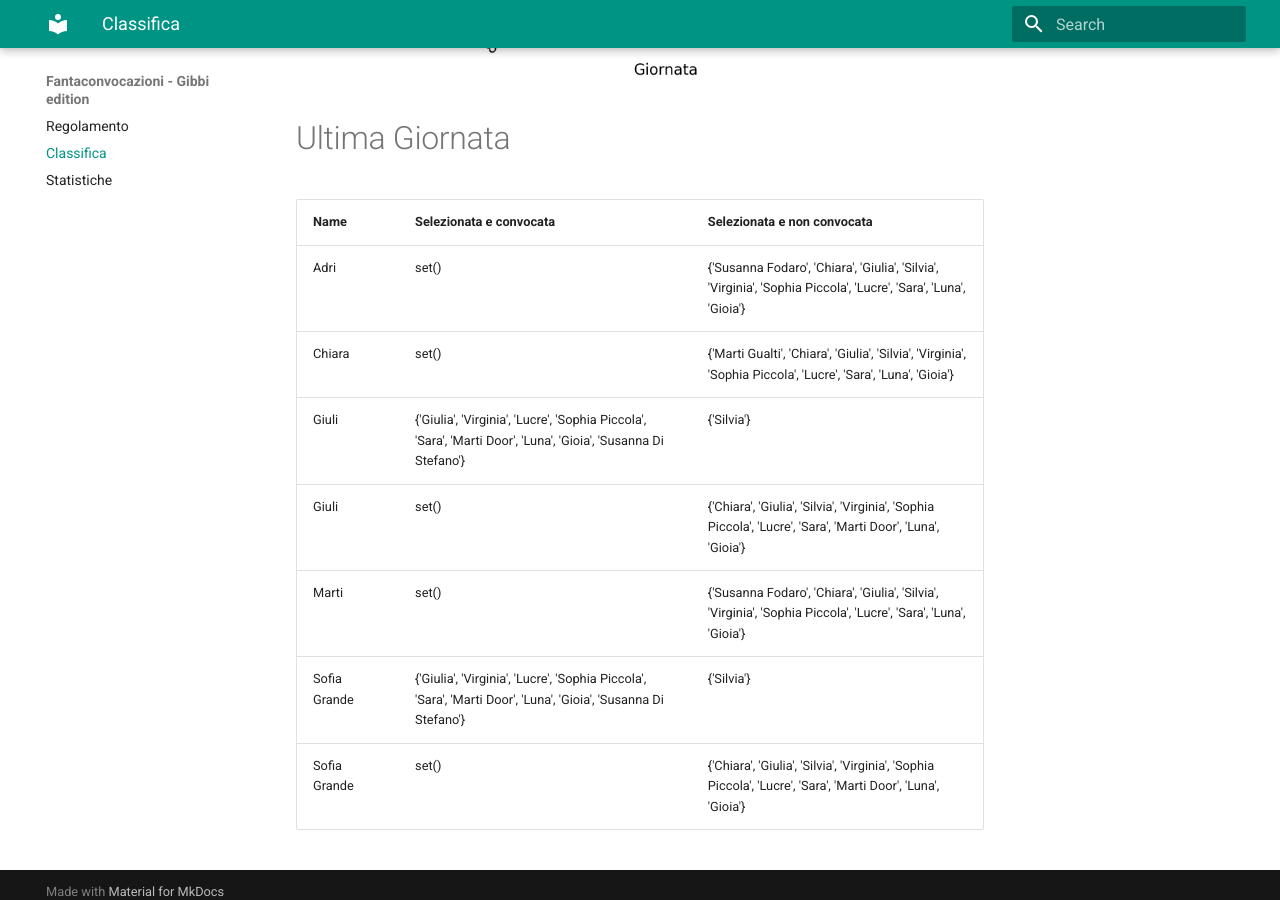
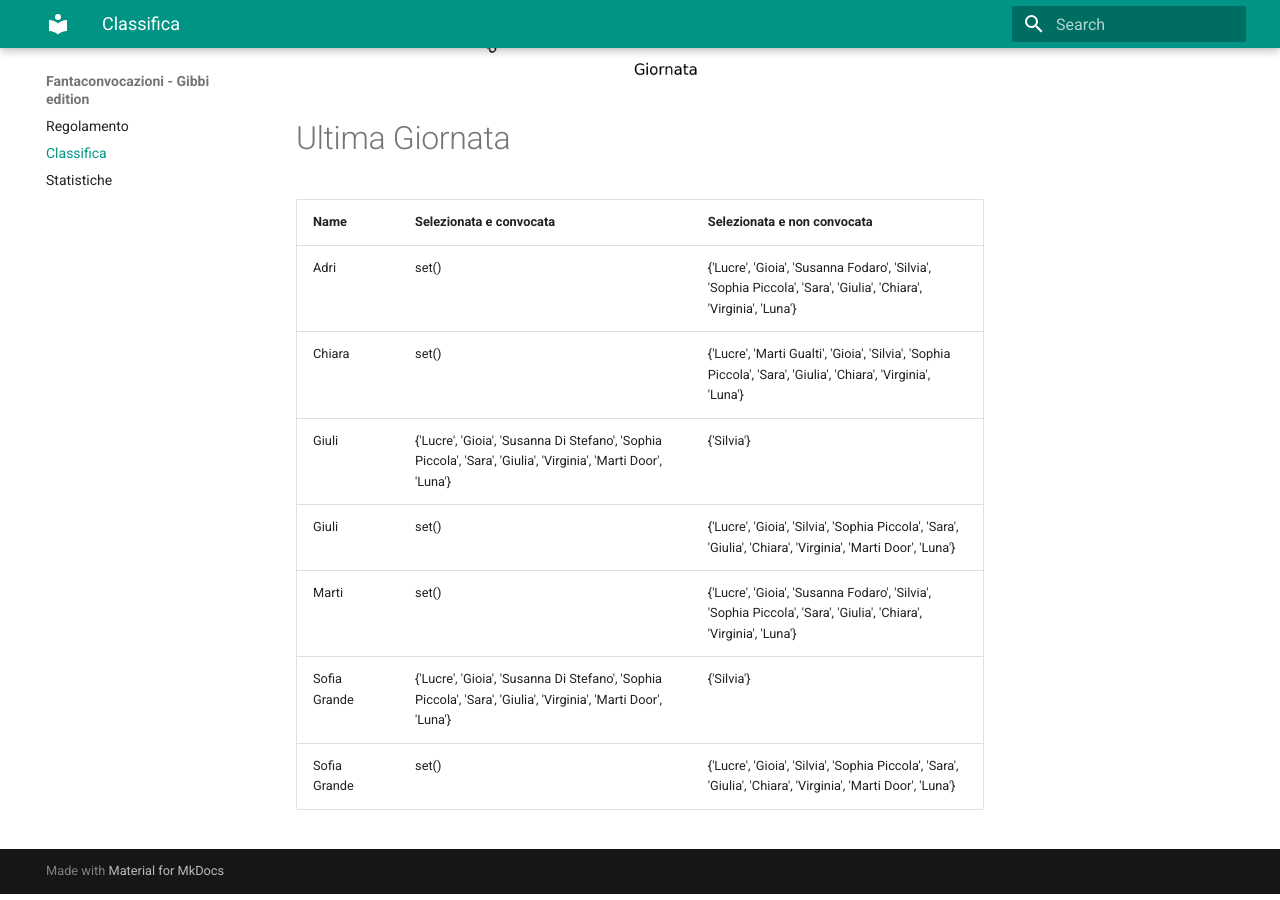
Before and after one commit to martinig94/fantagibbi, an MkDocs documentation site: the page built from docs/Classifica.md, in a window 1280 px wide and 900 px high, scrolled down 1030 px. Built offline with MkDocs 1.6.1 and Material for MkDocs 9.7.7, drawn with Linux system fonts in a browser that asks for light colours.

Commit message:
Auto-update from main.py

```diff
--- a/docs/Classifica.md
+++ b/docs/Classifica.md
@@ -18,11 +18,11 @@
 <!-- START_TABLE CORRECT -->
 | Name         | Selezionata e convocata                                                                                        | Selezionata e non convocata                                                                                      |
 |:-------------|:---------------------------------------------------------------------------------------------------------------|:-----------------------------------------------------------------------------------------------------------------|
-| Adri         | set()                                                                                                          | {'Susanna Fodaro', 'Chiara', 'Giulia', 'Silvia', 'Virginia', 'Sophia Piccola', 'Lucre', 'Sara', 'Luna', 'Gioia'} |
-| Chiara       | set()                                                                                                          | {'Marti Gualti', 'Chiara', 'Giulia', 'Silvia', 'Virginia', 'Sophia Piccola', 'Lucre', 'Sara', 'Luna', 'Gioia'}   |
-| Giuli        | {'Giulia', 'Virginia', 'Lucre', 'Sophia Piccola', 'Sara', 'Marti Door', 'Luna', 'Gioia', 'Susanna Di Stefano'} | {'Silvia'}                                                                                                       |
-| Giuli        | set()                                                                                                          | {'Chiara', 'Giulia', 'Silvia', 'Virginia', 'Sophia Piccola', 'Lucre', 'Sara', 'Marti Door', 'Luna', 'Gioia'}     |
-| Marti        | set()                                                                                                          | {'Susanna Fodaro', 'Chiara', 'Giulia', 'Silvia', 'Virginia', 'Sophia Piccola', 'Lucre', 'Sara', 'Luna', 'Gioia'} |
-| Sofia Grande | {'Giulia', 'Virginia', 'Lucre', 'Sophia Piccola', 'Sara', 'Marti Door', 'Luna', 'Gioia', 'Susanna Di Stefano'} | {'Silvia'}                                                                                                       |
-| Sofia Grande | set()                                                                                                          | {'Chiara', 'Giulia', 'Silvia', 'Virginia', 'Sophia Piccola', 'Lucre', 'Sara', 'Marti Door', 'Luna', 'Gioia'}     |
+| Adri         | set()                                                                                                          | {'Lucre', 'Gioia', 'Susanna Fodaro', 'Silvia', 'Sophia Piccola', 'Sara', 'Giulia', 'Chiara', 'Virginia', 'Luna'} |
+| Chiara       | set()                                                                                                          | {'Lucre', 'Marti Gualti', 'Gioia', 'Silvia', 'Sophia Piccola', 'Sara', 'Giulia', 'Chiara', 'Virginia', 'Luna'}   |
+| Giuli        | {'Lucre', 'Gioia', 'Susanna Di Stefano', 'Sophia Piccola', 'Sara', 'Giulia', 'Virginia', 'Marti Door', 'Luna'} | {'Silvia'}                                                                                                       |
+| Giuli        | set()                                                                                                          | {'Lucre', 'Gioia', 'Silvia', 'Sophia Piccola', 'Sara', 'Giulia', 'Chiara', 'Virginia', 'Marti Door', 'Luna'}     |
+| Marti        | set()                                                                                                          | {'Lucre', 'Gioia', 'Susanna Fodaro', 'Silvia', 'Sophia Piccola', 'Sara', 'Giulia', 'Chiara', 'Virginia', 'Luna'} |
+| Sofia Grande | {'Lucre', 'Gioia', 'Susanna Di Stefano', 'Sophia Piccola', 'Sara', 'Giulia', 'Virginia', 'Marti Door', 'Luna'} | {'Silvia'}                                                                                                       |
+| Sofia Grande | set()                                                                                                          | {'Lucre', 'Gioia', 'Silvia', 'Sophia Piccola', 'Sara', 'Giulia', 'Chiara', 'Virginia', 'Marti Door', 'Luna'}     |
 <!-- END_TABLE CORRECT -->
```
